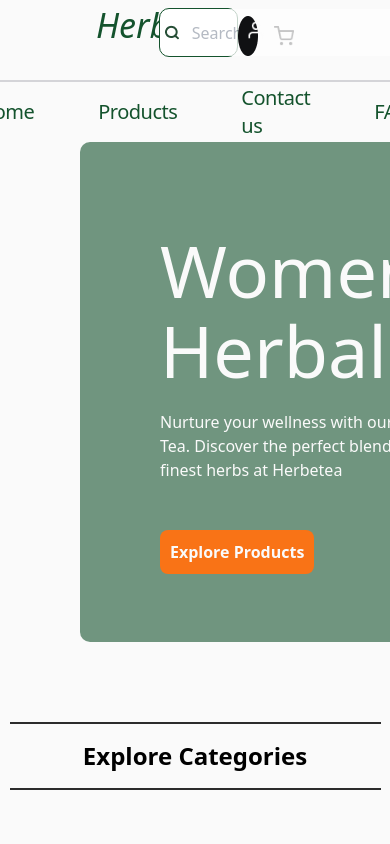
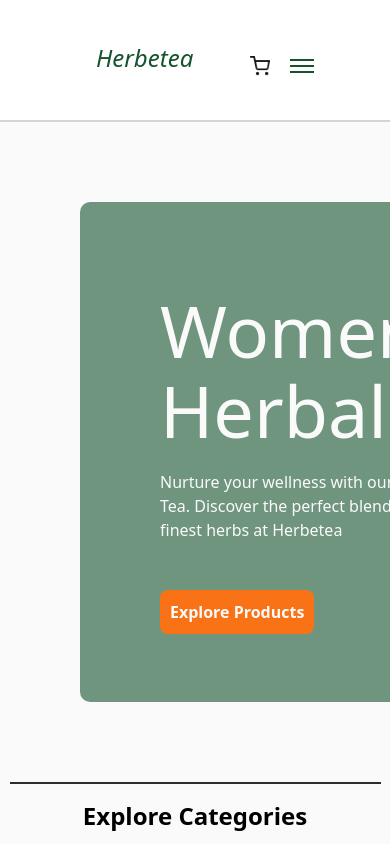
Before and after one commit to JO-YE/herbetea, a React (Create React App) app: page / in a window 390 px wide. Shown: the top 844 px of the page. Built offline with nearby package versions, Linux system fonts and the light colour scheme.

Commit message:
CHORE: working on responsiveness of the header

```diff
--- a/src/components/header.jsx
+++ b/src/components/header.jsx
@@ -6,7 +6,7 @@
   return (
     <div>
       <Logo />
-      <hr className=" h-[0px] my-0 py-0 border border-zinc-300" />
+      <hr className=" lgh-[0px] my-0 py-0 border border-zinc-300" />
       <Navlist />
     </div>
   )
--- a/src/components/logo.jsx
+++ b/src/components/logo.jsx
@@ -6,15 +6,15 @@
 
 const Logo = () => {
   return (
-    <div className="bg-neutral-50 w-full h-20 px-24 relative flex justify-between items-start">
+    <div className=" bg-white pt-10 lg:bg-neutral-50 w-full h-20 px-24 py-20  relative flex justify-between items-start">
       {/** app header logo */}
-      <section className="w-[164px] h-20 relative">
-        <div className="left-0 top-0 absolute text-green-900 text-[34px] font-normal italic ">
+      <section className="w-[200px] md:w-[200px] lg:w-[250px] h-20 relative">
+        <div className="left-0 top-0 absolute text-green-900 text-[24px] md:text-[28px] lg:text-[34px] font-normal italic">
           Herbetea
         </div>
       </section>
       {/* Search Input */}
-      <div className="w-2/5 h-[49px] bg-white mt-2 relative flex justify-between border border-green-900 rounded-[10px] ">
+      <div className="hidden lg:flex w-2/5 h-[49px] bg-white mt-2 relative justify-between border border-green-900 rounded-[10px] ">
         <img
           src={searchIcon}
           alt="Search Icon"
@@ -29,13 +29,25 @@
       </div>
       {/** side logo */}
       <div className="flex items-center mt-4">
-        <div className="relative w-[40px] h-[40px]">
-          <img src={userbg} alt="usericon background" className="block w-full h-full" />
+        <div className="hidden lg:flex relative w-[40px] h-[40px]">
+          <img
+            src={userbg}
+            alt="usericon background"
+            className="block w-full h-full"
+          />
           <img src={user} alt="user" className="absolute top-1 left-2 " />
         </div>
-        <img src={cart} alt="shopping cart" className="ml-4 w-[20px] h-[20px]" />
+        <img
+          src={cart}
+          alt="shopping cart"
+          className="ml-4 w-[20px] h-[20px]"
+        />
+        <div className=" pl-5 ml-auto mt-100 flex md:hidden flex-col justify-center items-center">
+          <div className="w-6 h-0.5 bg-green-900 mb-1"></div>
+          <div className="w-6 h-0.5 bg-green-900 mb-1"></div>
+          <div className="w-6 h-0.5 bg-green-900"></div>
+        </div>
       </div>
-
     </div>
   );
 };
--- a/src/components/nav.jsx
+++ b/src/components/nav.jsx
@@ -1,27 +1,39 @@
 // Example of Nav.jsx content
-import React from 'react';
+import React from "react";
 
 const Nav = () => {
   return (
-    <div className= 'bg-neutral-50 w-[100%] h-[60px] flex justify-center items-center '>
-      <nav className='navbox flex '>
-        <div className='flex gap-8 items-center space-x-8 '>
-          <a href="/" className='link text-green-900 text-xl font-normal font-["Playfair Display"] tracking-tight'>
+    <div className="bg-neutral-50 w-full h-[60px] py-10 flex justify-center items-center ">
+      <nav className="navbox flex ">
+        <div className="hidden md:flex gap-8 items-center space-x-8 ">
+          <a
+            href="/"
+            className="link text-green-900 text-xl font-normal font-Playfair Display tracking-tight"
+          >
             Home
           </a>
-          <a href="/Products" className='link text-green-900 text-xl font-normal font-["Playfair Display"] tracking-tight'>
+          <a
+            href="/Products"
+            className="link text-green-900 text-xl font-normal font-Playfair Display tracking-tight"
+          >
             Products
           </a>
-          <a href="/" className='link text-green-900 text-xl font-normal font-["Playfair Display"] tracking-tight'>
+          <a
+            href="/"
+            className="link text-green-900 text-xl font-normal font-Playfair Display tracking-tight"
+          >
             Contact us
           </a>
-          <a href="/" className='link text-green-900 text-xl font-normal font-["Playfair Display"] tracking-tight'>
+          <a
+            href="/"
+            className="link text-green-900 text-xl font-normal font-Playfair Display tracking-tight"
+          >
             FAQ
           </a>
         </div>
       </nav>
     </div>
   );
-}
+};
 
 export default Nav;
```
